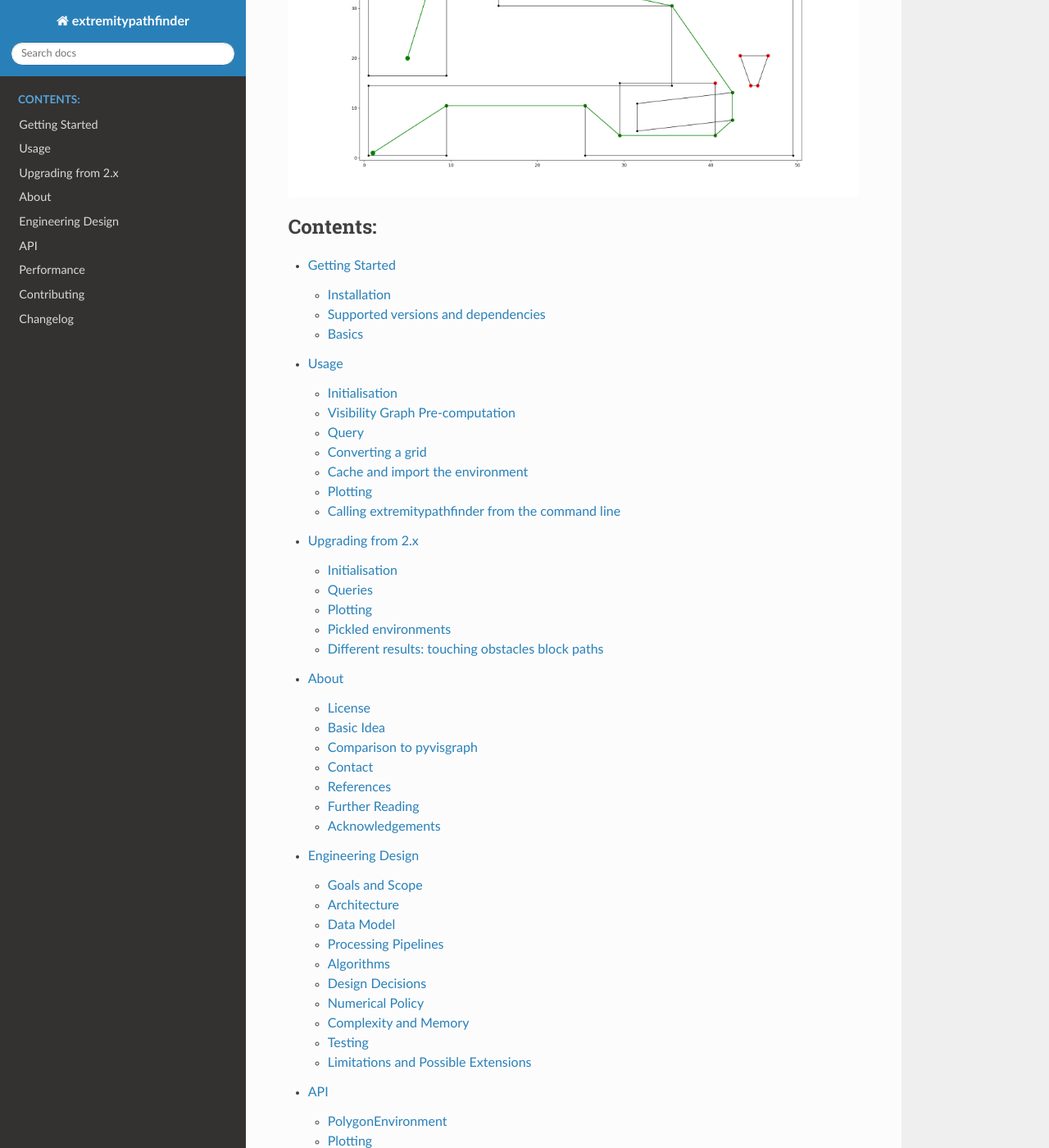
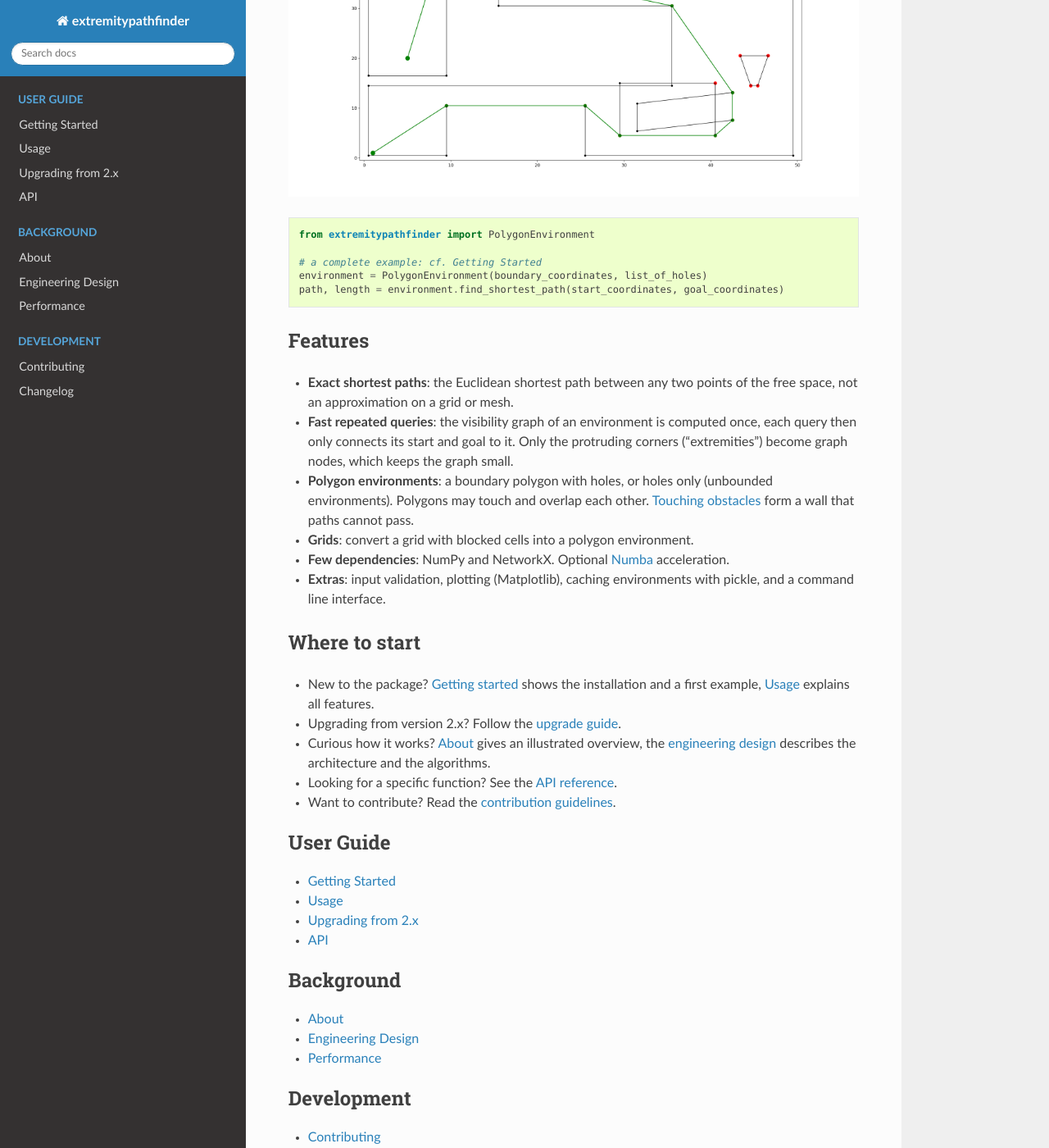
Before and after one commit to jannikmi/extremitypathfinder, a Sphinx documentation site: the page built from docs/index.rst, in a window 1280 px wide and 1400 px high, scrolled down 439 px. Shown: the whole window at 82% size. Built offline with Sphinx 7.4.7 and the Read the Docs theme 3.1.0, drawn with Linux system fonts in a browser that asks for light colours; some of the changed text lies outside the part shown.

Commit message:
docs: improve the README and the documentation landing page
README:
- feature overview, installation, quick start (polygon, grid, command
  line) with the actual results, documentation links, license
- the support policy details stay in the documentation (Getting Started)
- the title image uses an absolute URL so that it renders on PyPI
- badges: alt texts, supported Python versions, ruff instead of black
  (the code is formatted with ruff), current pepy badge URL

landing page:
- features, a minimal example and a "Where to start" guide
- the contents grouped into User Guide, Background and Development
- badges synced with the README

Co-Authored-By: Claude Opus 5.5 <noreply@anthropic.com>
Claude-Session: https://claude.ai/code/session_01XJqV78oS18Ff7qh9kYpqJ7

```diff
--- a/CHANGELOG.rst
+++ b/CHANGELOG.rst
@@ -4,6 +4,7 @@ Changelog
 Unreleased
 ----------
 
+- documentation: improved README and documentation landing page (features, quick start, navigation).
 - documentation: engineering design document (goals, architecture, data model, pipelines, algorithms and design decisions).
   The implementation details moved there from the about page.
 
--- a/docs/0_getting_started.rst
+++ b/docs/0_getting_started.rst
@@ -1,4 +1,4 @@
-
+.. _getting_started:
 
 ===============
 Getting started
--- a/docs/index.rst
+++ b/docs/index.rst
@@ -1,35 +1,82 @@
-
-============================
+===================
 extremitypathfinder
-============================
+===================
 
 
 .. include:: ./badges.rst
 
 
-python package for geometric shortest path computation in 2D multi-polygon or grid environments based on visibility graphs.
+Python package for fast geometric shortest path computation in 2D multi-polygon or grid environments
+based on visibility graphs.
 
 .. image:: _static/title_demo_plot.png
+    :alt: shortest path through a polygon environment
+
+
+.. code-block:: python
+
+    from extremitypathfinder import PolygonEnvironment
+
+    # a complete example: cf. Getting Started
+    environment = PolygonEnvironment(boundary_coordinates, list_of_holes)
+    path, length = environment.find_shortest_path(start_coordinates, goal_coordinates)
+
+
+Features
+--------
+
+- **Exact shortest paths**: the Euclidean shortest path between any two points of the free space,
+  not an approximation on a grid or mesh.
+- **Fast repeated queries**: the visibility graph of an environment is computed once,
+  each query then only connects its start and goal to it.
+  Only the protruding corners ("extremities") become graph nodes, which keeps the graph small.
+- **Polygon environments**: a boundary polygon with holes, or holes only (unbounded environments).
+  Polygons may touch and overlap each other. :ref:`Touching obstacles <touching>` form a wall that paths cannot pass.
+- **Grids**: convert a grid with blocked cells into a polygon environment.
+- **Few dependencies**: NumPy and NetworkX. Optional `Numba <https://numba.pydata.org/>`__ acceleration.
+- **Extras**: input validation, plotting (Matplotlib), caching environments with pickle,
+  and a command line interface.
+
+
+Where to start
+--------------
+
+- New to the package? :ref:`Getting started <getting_started>` shows the installation and a first example,
+  :ref:`Usage <usage>` explains all features.
+- Upgrading from version 2.x? Follow the :ref:`upgrade guide <upgrading>`.
+- Curious how it works? :ref:`About <algorithm>` gives an illustrated overview,
+  the :ref:`engineering design <design>` describes the architecture and the algorithms.
+- Looking for a specific function? See the :ref:`API reference <api>`.
+- Want to contribute? Read the :ref:`contribution guidelines <contributing>`.
 
 
 .. toctree::
-   :maxdepth: 2
-   :caption: Contents:
+   :maxdepth: 1
+   :caption: User Guide
 
     Getting Started <0_getting_started>
     Usage <1_usage>
     Upgrading from 2.x <2_upgrading>
+    API <4_api>
+
+.. toctree::
+   :maxdepth: 1
+   :caption: Background
+
     About <3_about>
     Engineering Design <8_design>
-    API <4_api>
     Performance <7_performance>
+
+.. toctree::
+   :maxdepth: 1
+   :caption: Development
+
     Contributing <5_contributing>
     Changelog <6_changelog>
 
 
-
 Indices and tables
-==================
+------------------
 
 * :ref:`genindex`
 * :ref:`modindex`
```
Also changed, not shown: README.rst (+103 -52 lines), docs/badges.rst (+16 -14 lines).
